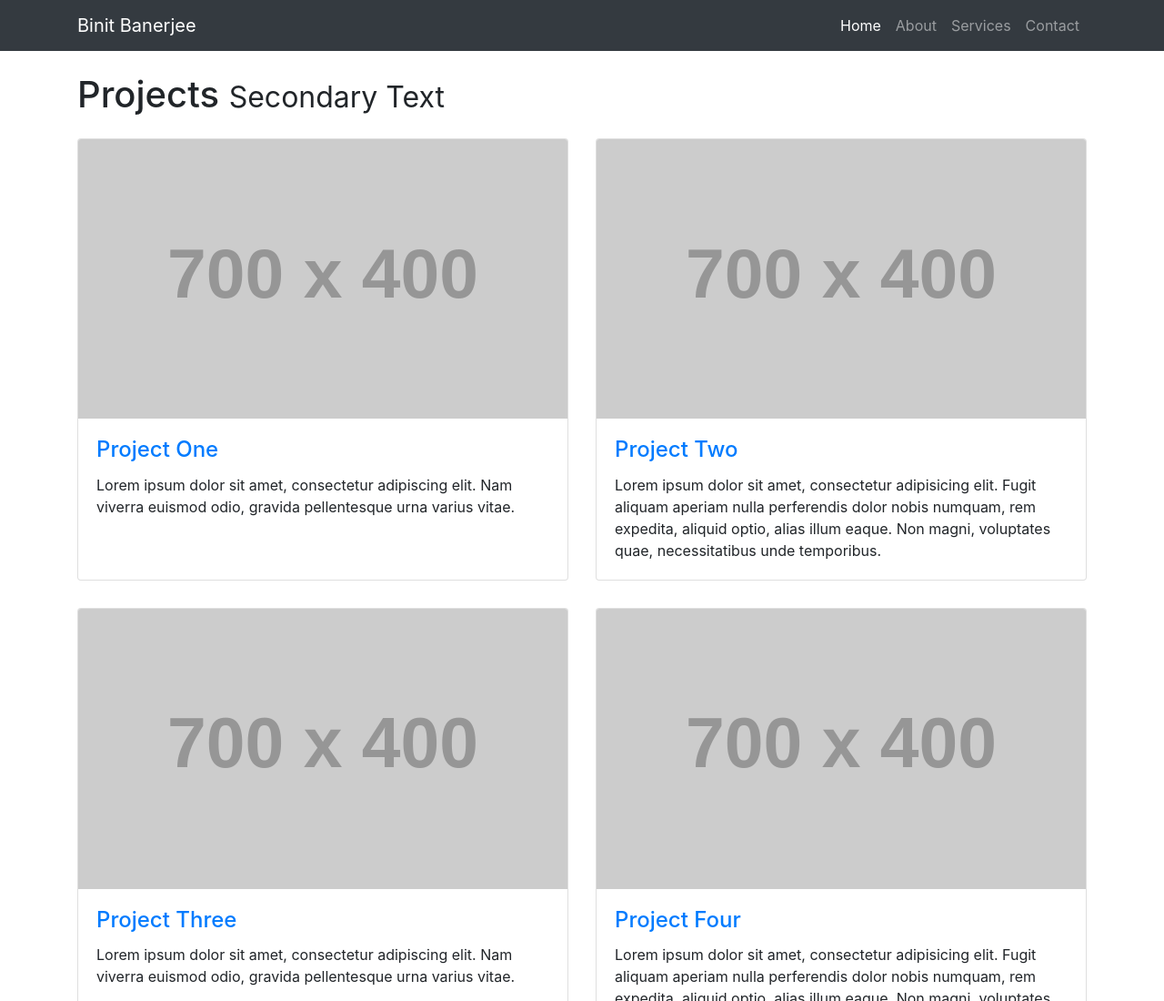
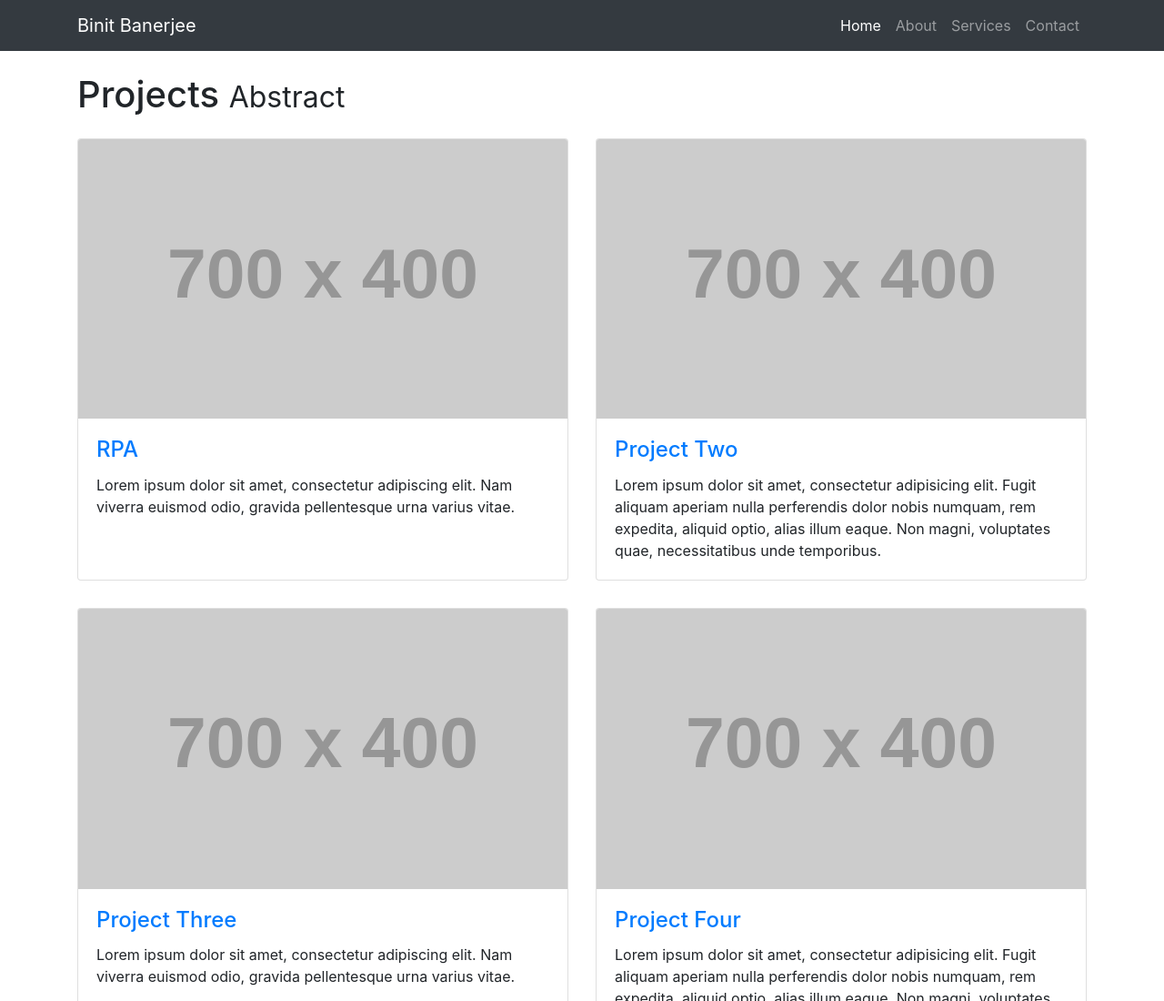
Before and after one commit to binitbanerjee/binitbanerjee.github.io, a website: page gh-portfolio/index.html in a window 1280 px wide. Shown: the top 1100 px of the page at 91% size. Drawn offline with Linux system fonts and the light colour scheme; placeholder pictures from the web are drawn by us.

Commit message:
Update index.html

```diff
--- a/gh-portfolio/index.html
+++ b/gh-portfolio/index.html
@@ -53,7 +53,7 @@
 
       <!-- Page Heading -->
       <h1 class="my-4">Projects
-        <small>Secondary Text</small>
+        <small>Abstract</small>
       </h1>
 
       <div class="row">
@@ -62,7 +62,7 @@
             <a href="#"><img class="card-img-top" src="http://placehold.it/700x400" alt=""></a>
             <div class="card-body">
               <h4 class="card-title">
-                <a href="#">Project One</a>
+                <a href="#">RPA</a>
               </h4>
               <p class="card-text">Lorem ipsum dolor sit amet, consectetur adipiscing elit. Nam viverra euismod odio, gravida pellentesque urna varius vitae.</p>
             </div>
```
